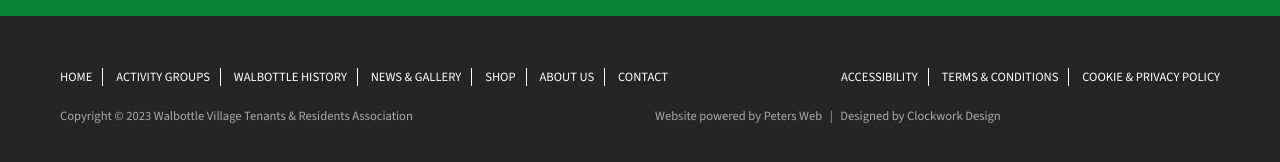
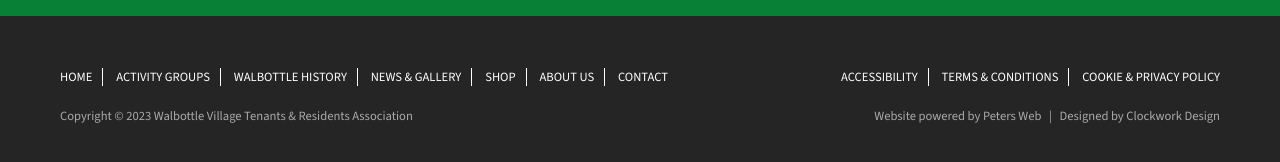
Before and after one commit to Walbottle-Village/Walbottle-Village-Tenants-and-Residents-Association-, a Jekyll site: the page built from index.md, in a window 1280 px wide. Shown: the part 2643-2805 px from the top of the page. Built offline with Jekyll 4.4.1, drawn with Linux system fonts in a browser that asks for light colours; some web fonts are replaced.

Commit message:
Update footer.html

```diff
--- a/_includes/footer.html
+++ b/_includes/footer.html
@@ -29,6 +29,6 @@
         <p class="pull-left">Copyright &copy; {{ site.time | date: '%Y' }} Walbottle Village Tenants &amp; Residents Association</p>
     </div>
     <div class="col-xs-6">
-        <p class="">Website powered by <a href="https://www.petersweb.me.uk/" title="visit Peters Web in a new window" target="_blank">Peters Web</a> &nbsp; | &nbsp; Designed by <a href="https://clockwork-design.co.uk" title="visit Clockwork Design in a new window" target="_blank">Clockwork Design</a></p>
+        <p class="pull-right">Website powered by <a href="https://www.petersweb.me.uk/" title="visit Peters Web in a new window" target="_blank">Peters Web</a> &nbsp; | &nbsp; Designed by <a href="https://clockwork-design.co.uk" title="visit Clockwork Design in a new window" target="_blank">Clockwork Design</a></p>
     </div>
     </div>
```
